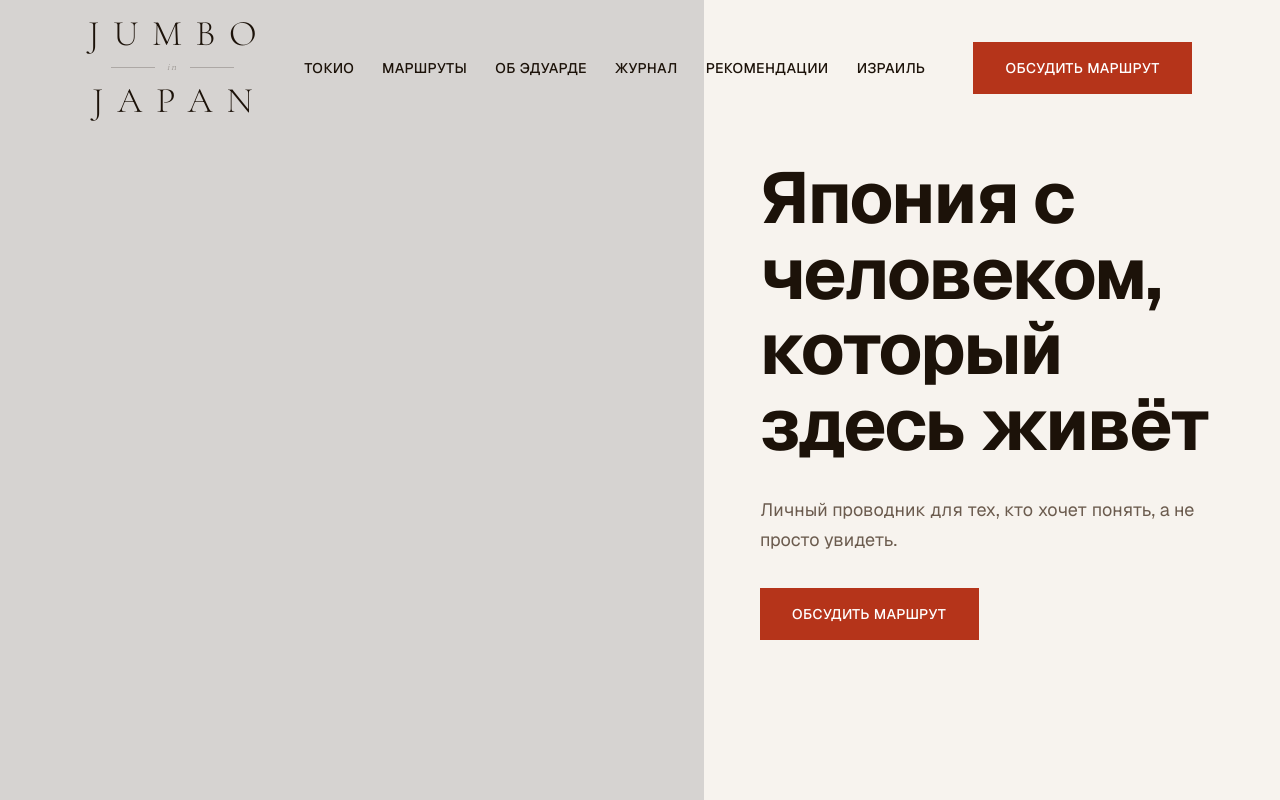
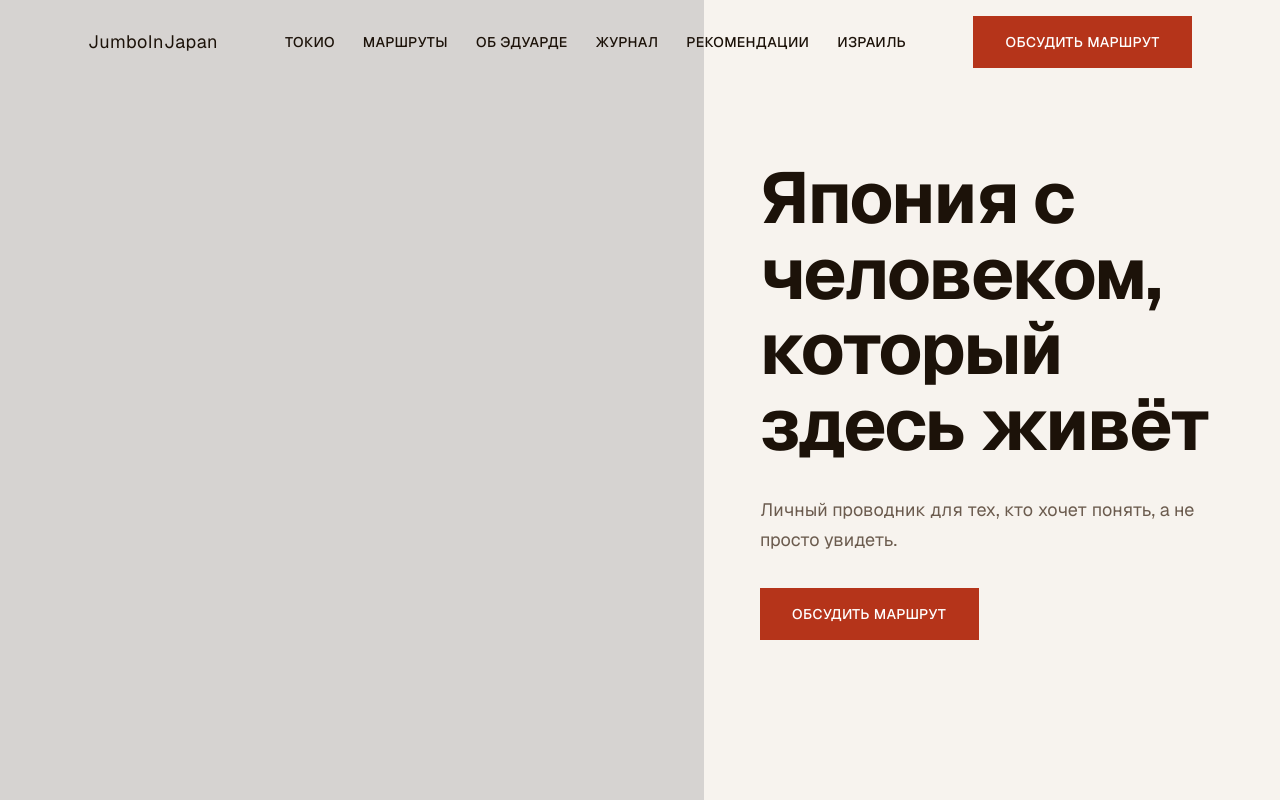
Before and after one commit to jumboinjapan/jumboinjapan, a Next.js app: page / in a window 1280 px wide. Shown: the top 800 px of the page. Built offline with nearby package versions, Linux system fonts and the light colour scheme.

Commit message:
revert: restore original JumboInJapan text logo

```diff
--- a/src/app/layout.tsx
+++ b/src/app/layout.tsx
@@ -1,18 +1,10 @@
 import type { Metadata } from "next";
 import { GeistSans } from "geist/font/sans";
-import { Cormorant_Garamond } from "next/font/google";
 import { Footer } from "@/components/layout/Footer";
 import { Header } from "@/components/layout/Header";
 import { MobileCtaBar } from "@/components/layout/MobileCtaBar";
 import "./globals.css";
 
-const cormorant = Cormorant_Garamond({
-  subsets: ["latin"],
-  weight: ["300"],
-  style: ["normal", "italic"],
-  variable: "--font-cormorant",
-  display: "swap",
-});
 
 
 export const metadata: Metadata = {
@@ -26,7 +18,7 @@ export default function RootLayout({
   children: React.ReactNode;
 }>) {
   return (
-    <html lang="ru" className={`${GeistSans.variable} ${cormorant.variable}`}>
+    <html lang="ru" className={`${GeistSans.variable}`}>
       <body className={`${GeistSans.className} bg-[var(--bg)] font-sans text-[var(--text)] antialiased`}>
 
         <div className="min-h-screen pb-20 lg:pb-0">
--- a/src/components/layout/Header.tsx
+++ b/src/components/layout/Header.tsx
@@ -2,7 +2,6 @@
 
 import Link from "next/link";
 import { useEffect, useState } from "react";
-import { Logo } from "@/components/layout/Logo";
 
 const navItems = [
   { href: "/experiences/tokyo-walks", label: "Токио" },
@@ -32,7 +31,7 @@ export function Header() {
         }`}
       >
         <div className="mx-auto flex w-full max-w-6xl items-center justify-between px-4 py-4 md:px-6">
-          <Logo size="sm" />
+          <Link href="/" className="font-sans text-lg tracking-wide">JumboInJapan</Link>
 
           <nav className="hidden items-center gap-7 lg:flex">
             {navItems.map((item) => (
--- a/src/components/layout/Logo.tsx
+++ /dev/null
@@ -1,36 +0,0 @@
-import Link from "next/link";
-
-interface LogoProps {
-  size?: "sm" | "lg";
-  className?: string;
-}
-
-export function Logo({ size = "sm", className = "" }: LogoProps) {
-  const wordSize = size === "lg" ? "72px" : "36px";
-  const inSize = size === "lg" ? "15px" : "10px";
-  const lineWidth = size === "lg" ? "110px" : "44px";
-  const rowGap = size === "lg" ? "22px" : "12px";
-  const rowMargin = size === "lg" ? "14px" : "7px";
-
-  return (
-    <Link
-      href="/"
-      className={`flex flex-col items-center text-center no-underline ${className}`}
-      style={{ fontFamily: "var(--font-cormorant), 'Cormorant Garamond', serif", fontWeight: 300 }}
-    >
-      <span style={{ fontSize: wordSize, letterSpacing: "0.38em", marginRight: "-0.38em", lineHeight: 1, textTransform: "uppercase", color: "var(--text)" }}>
-        Jumbo
-      </span>
-      <div style={{ display: "flex", alignItems: "center", gap: rowGap, marginTop: rowMargin, marginBottom: rowMargin }}>
-        <div style={{ height: "0.5px", width: lineWidth, background: "var(--text)", opacity: 0.22 }} />
-        <span style={{ fontSize: inSize, letterSpacing: "0.15em", color: "var(--text)", opacity: 0.38, fontStyle: "italic", textTransform: "lowercase" }}>
-          in
-        </span>
-        <div style={{ height: "0.5px", width: lineWidth, background: "var(--text)", opacity: 0.22 }} />
-      </div>
-      <span style={{ fontSize: wordSize, letterSpacing: "0.38em", marginRight: "-0.38em", lineHeight: 1, textTransform: "uppercase", color: "var(--text)" }}>
-        Japan
-      </span>
-    </Link>
-  );
-}
```
